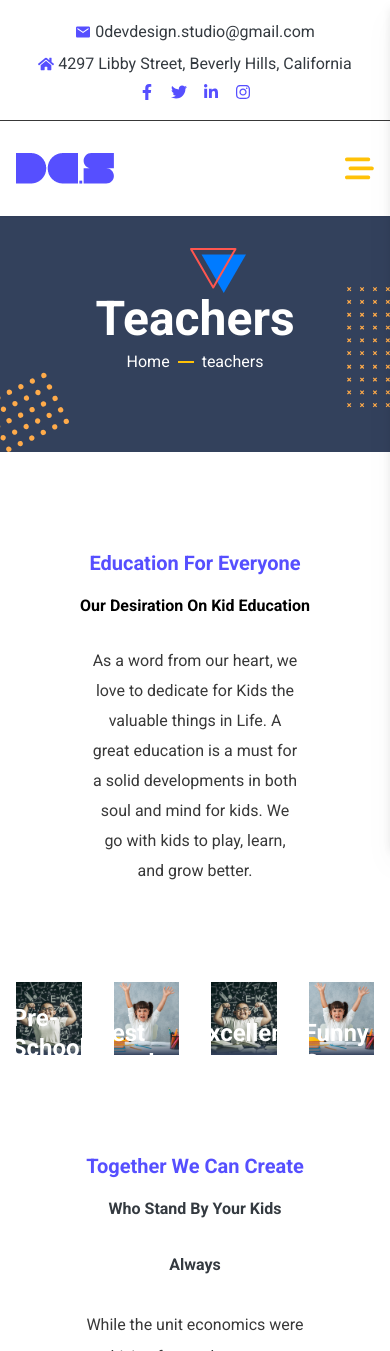
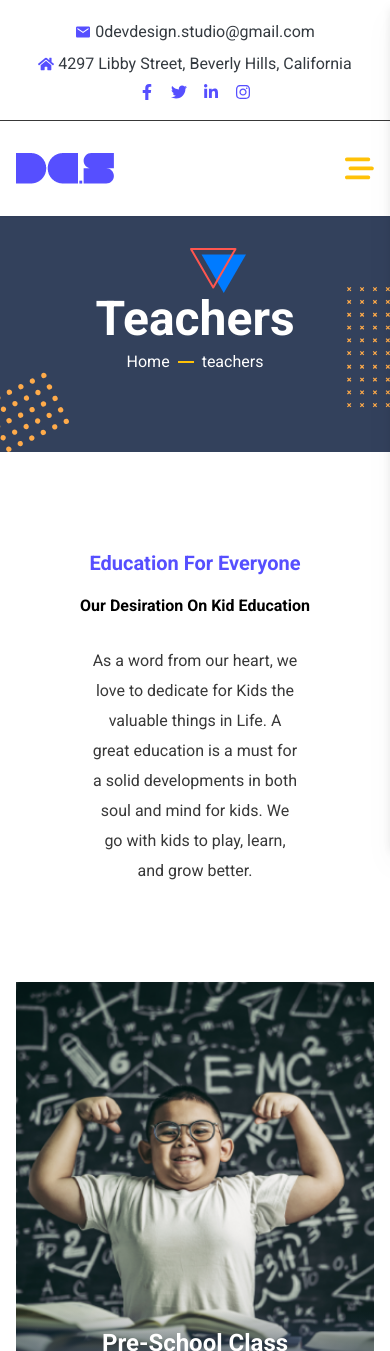
Before and after one commit to RajKumarMaharjan/learning-platform, a React (Vite) app: page /teachers in a window 390 px wide. Shown: the top 1351 px of the page. Built offline with nearby package versions, Linux system fonts and the light colour scheme.

Commit message:
correct responsive in teacher section

```diff
--- a/src/Pages/teachers/index.jsx
+++ b/src/Pages/teachers/index.jsx
@@ -26,7 +26,7 @@ function Teachers() {
               play, learn, and grow better.
             </p>
           </div>
-          <div className="grid grid-cols-4 gap-8 py-24">
+          <div className="grid sm:grid-cols-2 md:grid-cols-4 gap-8 py-24">
             {kidsData.map((data, index) => (
               <div key={index} className="relative">
                 <div className="flex justify-center">
```
